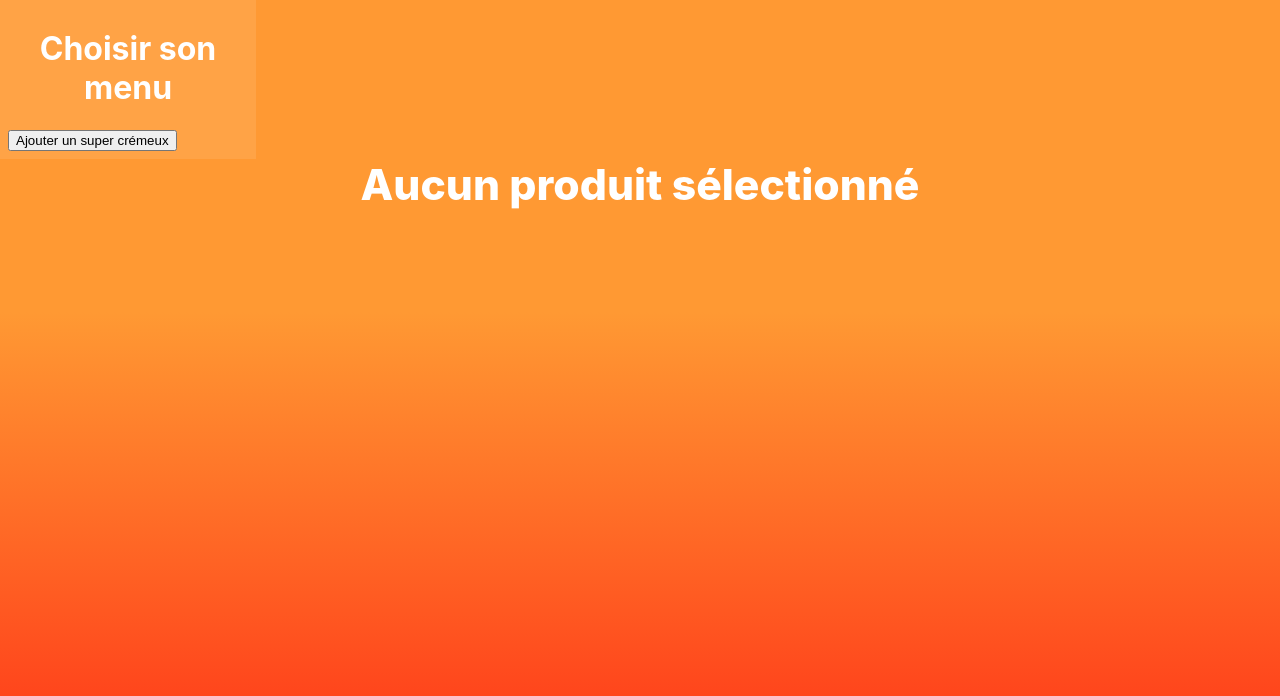
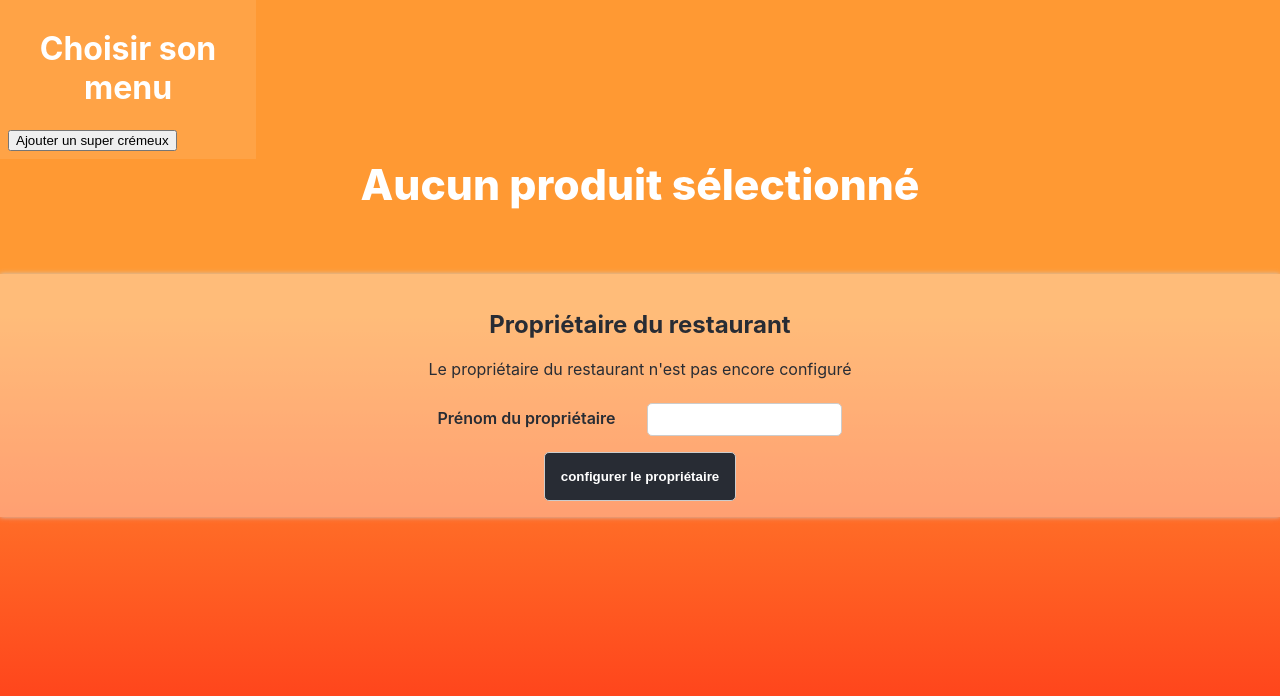
Before and after one commit to yusef-boulam/First_Project_Redux, a React (Create React App) app in the folder resto-cmd/: page / in a window 1280 px wide. Shown: the top 696 px of the page. Built offline with nearby package versions, Linux system fonts and the light colour scheme.

Commit message:
addind the Owner Component

```diff
--- a/resto-cmd/src/app/App.js
+++ b/resto-cmd/src/app/App.js
@@ -4,6 +4,7 @@ import './App.css';
 import { Cart } from '../features/cart/Cart';
 import { Voucher } from '../features/voucher/Voucher';
 import { Total } from '../features/total/Total';
+import { Owner } from '../features/owner/Owner';
 
 
 function App() {
@@ -13,6 +14,7 @@ function App() {
         <Cart />
         <Total />
         <Voucher />
+        <Owner />
       </div>
     </Provider>
   );
--- /dev/null
+++ b/resto-cmd/src/features/owner/Owner.js
@@ -0,0 +1,38 @@
+import { useStore } from "react-redux";
+import { useEffect, useState } from "react";
+
+
+
+export const Owner = () => {
+    const store = useStore();
+    const [owner, setOwner] = useState(store.getState().owner);
+
+    useEffect(() => {
+        store.subscribe(() => setOwner(store.getState().owner));
+    });
+
+    const handleSubmit = (evt) => {
+        evt.preventDefault();
+        const firstName = evt.currentTarget.firstName.value;
+        store.dispatch({
+            type: "UPDATE_FIRSTNAME",
+            payload: firstName
+        });
+    }
+
+    return (
+        <form onSubmit={handleSubmit} className="OwnerForm">
+            <h2>Propriétaire du restaurant</h2>
+            {
+                owner?.firstName
+                    ? <span>Le propriétaire du restaurant est {owner.firstName}</span>
+                    : <span>Le propriétaire du restaurant n'est pas encore configuré</span>
+            }
+            <label>
+                Prénom du propriétaire
+                <input type="text" name="firstName" />
+            </label>
+            <button type="submit">configurer le propriétaire</button>
+        </form>
+    )
+};
```
